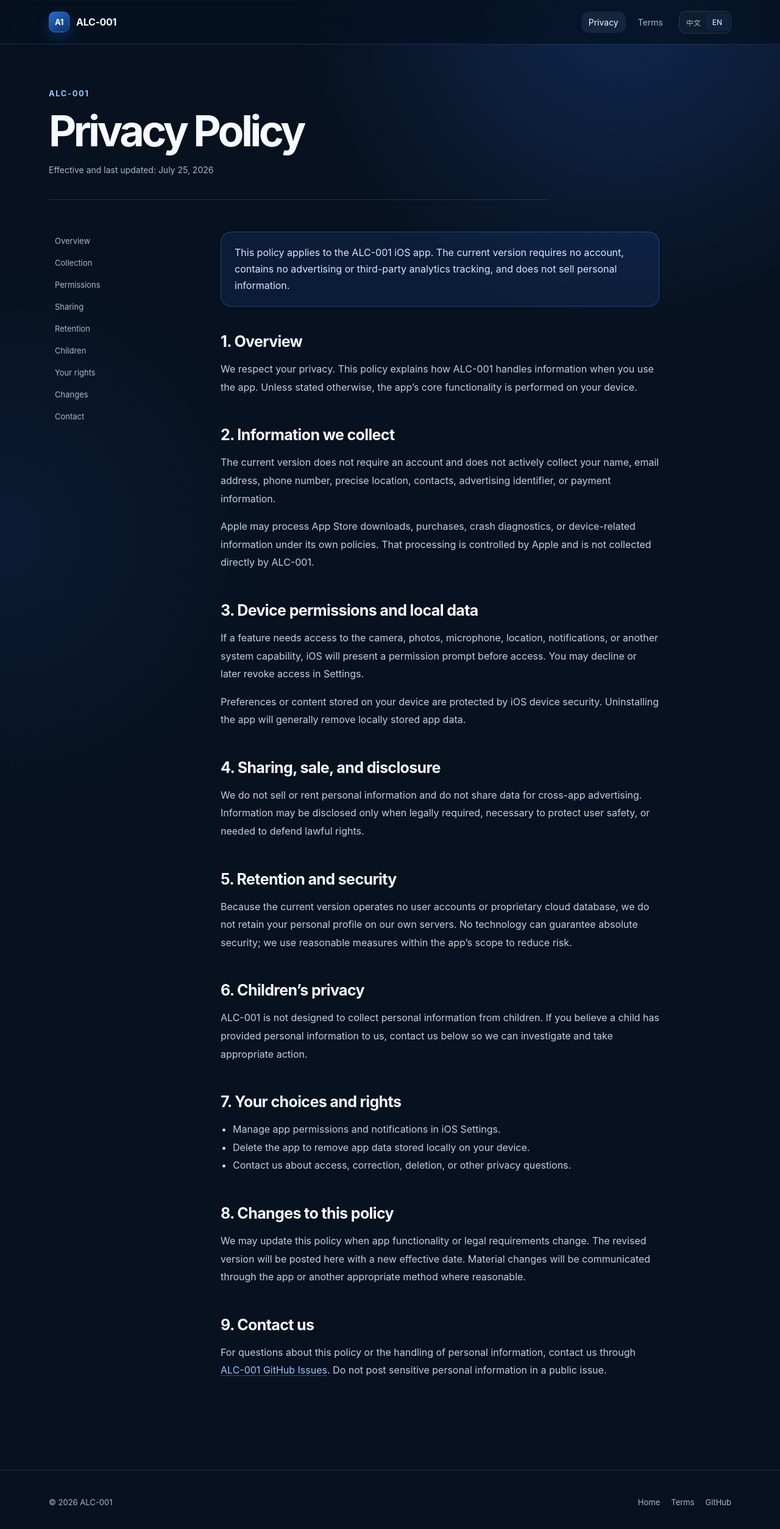
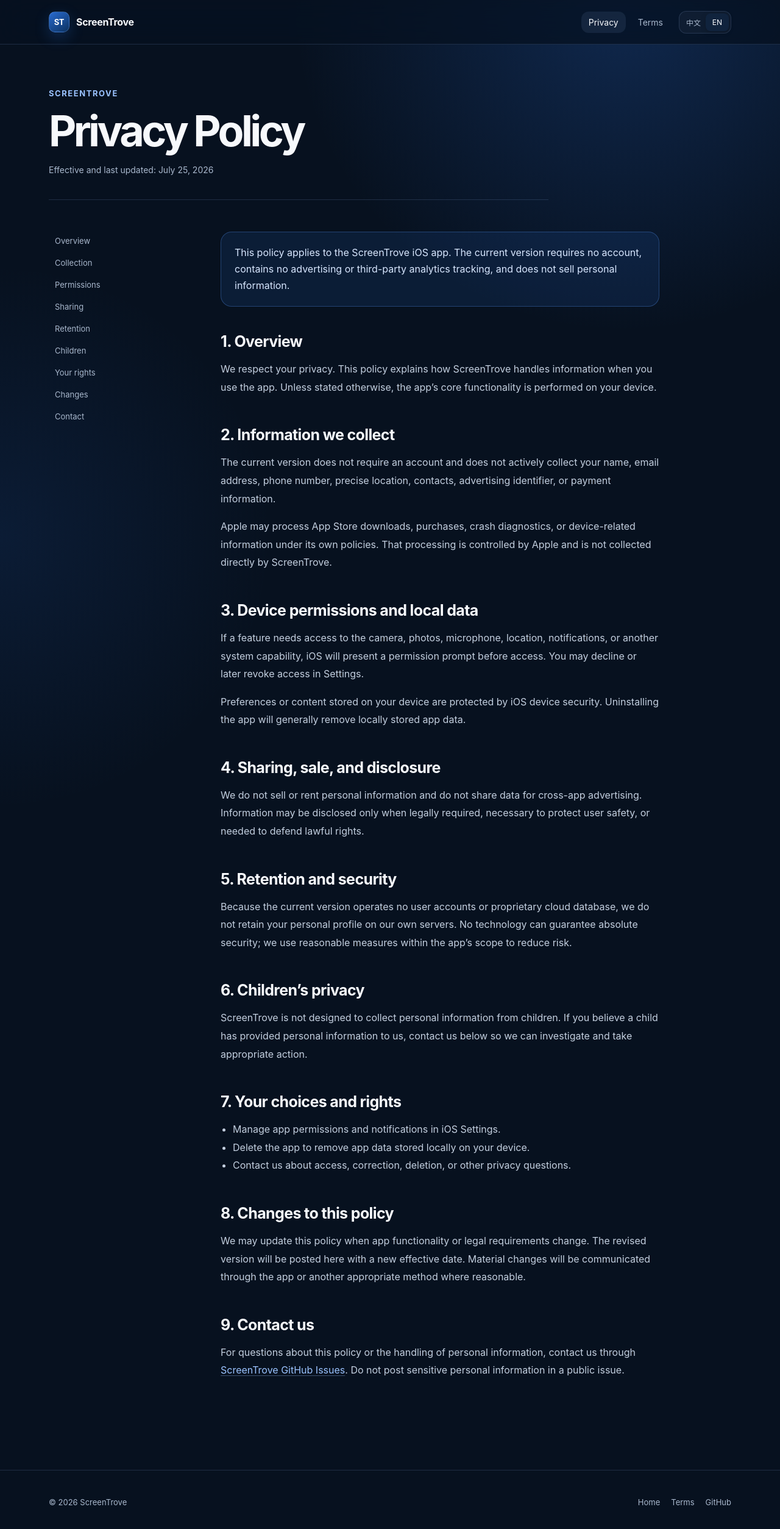
Before and after one commit to MrDynasty/ScreenTrove, a website: page site/privacy/index.html in a window 1280 px wide. Shown: the whole page at 61% size. Drawn offline with Linux system fonts and the light colour scheme.

Commit message:
Rename privacy policy to ScreenTrove

```diff
--- a/site/privacy/index.html
+++ b/site/privacy/index.html
@@ -4,8 +4,8 @@
     <meta charset="utf-8">
     <meta name="viewport" content="width=device-width, initial-scale=1">
     <meta name="theme-color" content="#07111f">
-    <meta name="description" content="ALC-001 隐私政策 / Privacy Policy">
-    <title>隐私政策 · ALC-001</title>
+    <meta name="description" content="屏藏（ScreenTrove）隐私政策 / Privacy Policy">
+    <title>隐私政策 · ScreenTrove</title>
     <link rel="icon" href="../assets/favicon.svg" type="image/svg+xml">
     <link rel="stylesheet" href="../assets/styles.css">
     <script src="../assets/site.js" defer></script>
@@ -13,8 +13,8 @@
   <body>
     <header class="site-header">
       <div class="shell header-inner">
-        <a class="brand" href="../" aria-label="ALC-001 首页">
-          <span class="brand-mark" aria-hidden="true">A1</span><span>ALC-001</span>
+        <a class="brand" href="../" aria-label="ScreenTrove 首页">
+          <span class="brand-mark" aria-hidden="true">ST</span><span>ScreenTrove</span>
         </a>
         <div class="header-actions">
           <a class="nav-link" href="../privacy/" aria-current="page"><span data-lang="zh">隐私政策</span><span data-lang="en">Privacy</span></a>
@@ -29,7 +29,7 @@
 
     <main class="shell legal-main">
       <header class="legal-header">
-        <p class="eyebrow">ALC-001</p>
+        <p class="eyebrow">ScreenTrove</p>
         <h1><span data-lang="zh">隐私政策</span><span data-lang="en">Privacy Policy</span></h1>
         <p class="updated"><span data-lang="zh">生效及更新日期：2026 年 7 月 25 日</span><span data-lang="en">Effective and last updated: July 25, 2026</span></p>
       </header>
@@ -48,24 +48,24 @@
         </nav>
 
         <article class="legal-content">
-          <p class="notice" data-lang="zh">本政策适用于 ALC-001 iOS 应用。当前版本无需账号，不包含广告或第三方分析追踪，也不会出售个人信息。</p>
-          <p class="notice" data-lang="en">This policy applies to the ALC-001 iOS app. The current version requires no account, contains no advertising or third-party analytics tracking, and does not sell personal information.</p>
+          <p class="notice" data-lang="zh">本政策适用于“屏藏”iOS 应用。当前版本无需账号，不包含广告或第三方分析追踪，也不会出售个人信息。</p>
+          <p class="notice" data-lang="en">This policy applies to the ScreenTrove iOS app. The current version requires no account, contains no advertising or third-party analytics tracking, and does not sell personal information.</p>
 
           <section class="legal-section" id="overview">
             <h2><span data-lang="zh">1. 概述</span><span data-lang="en">1. Overview</span></h2>
-            <p data-lang="zh">我们重视你的隐私。本政策说明 ALC-001 在你使用应用时如何处理信息。除非本政策另有说明，应用的核心功能在你的设备上完成。</p>
-            <p data-lang="en">We respect your privacy. This policy explains how ALC-001 handles information when you use the app. Unless stated otherwise, the app’s core functionality is performed on your device.</p>
+            <p data-lang="zh">我们重视你的隐私。本政策说明“屏藏”在你使用应用时如何处理信息。除非本政策另有说明，应用的核心功能在你的设备上完成。</p>
+            <p data-lang="en">We respect your privacy. This policy explains how ScreenTrove handles information when you use the app. Unless stated otherwise, the app’s core functionality is performed on your device.</p>
           </section>
 
           <section class="legal-section" id="collection">
             <h2><span data-lang="zh">2. 我们收集的信息</span><span data-lang="en">2. Information we collect</span></h2>
             <div data-lang="zh">
               <p>当前版本不要求你注册账号，也不主动收集姓名、邮箱、电话号码、精确位置、通讯录、广告标识符或支付信息。</p>
-              <p>Apple 可能根据其自身政策处理 App Store 下载、购买、崩溃诊断或设备相关信息。此类处理由 Apple 控制，不由 ALC-001 直接收集。</p>
+              <p>Apple 可能根据其自身政策处理 App Store 下载、购买、崩溃诊断或设备相关信息。此类处理由 Apple 控制，不由“屏藏”直接收集。</p>
             </div>
             <div data-lang="en">
               <p>The current version does not require an account and does not actively collect your name, email address, phone number, precise location, contacts, advertising identifier, or payment information.</p>
-              <p>Apple may process App Store downloads, purchases, crash diagnostics, or device-related information under its own policies. That processing is controlled by Apple and is not collected directly by ALC-001.</p>
+              <p>Apple may process App Store downloads, purchases, crash diagnostics, or device-related information under its own policies. That processing is controlled by Apple and is not collected directly by ScreenTrove.</p>
             </div>
           </section>
 
@@ -95,8 +95,8 @@
 
           <section class="legal-section" id="children">
             <h2><span data-lang="zh">6. 未成年人隐私</span><span data-lang="en">6. Children’s privacy</span></h2>
-            <p data-lang="zh">ALC-001 不以收集未成年人个人信息为目的。如果你认为未成年人向我们提供了个人信息，请通过下方方式联系我们，我们会核实并采取适当措施。</p>
-            <p data-lang="en">ALC-001 is not designed to collect personal information from children. If you believe a child has provided personal information to us, contact us below so we can investigate and take appropriate action.</p>
+            <p data-lang="zh">“屏藏”不以收集未成年人个人信息为目的。如果你认为未成年人向我们提供了个人信息，请通过下方方式联系我们，我们会核实并采取适当措施。</p>
+            <p data-lang="en">ScreenTrove is not designed to collect personal information from children. If you believe a child has provided personal information to us, contact us below so we can investigate and take appropriate action.</p>
           </section>
 
           <section class="legal-section" id="rights">
@@ -125,8 +125,8 @@
 
           <section class="legal-section" id="contact">
             <h2><span data-lang="zh">9. 联系我们</span><span data-lang="en">9. Contact us</span></h2>
-            <p data-lang="zh">如对本政策或个人信息处理有疑问，请通过 <a class="inline-link" href="https://github.com/MrDynasty/alc/issues">ALC-001 GitHub Issues</a> 联系我们。请勿在公开 Issue 中提交敏感个人信息。</p>
-            <p data-lang="en">For questions about this policy or the handling of personal information, contact us through <a class="inline-link" href="https://github.com/MrDynasty/alc/issues">ALC-001 GitHub Issues</a>. Do not post sensitive personal information in a public issue.</p>
+            <p data-lang="zh">如对本政策或个人信息处理有疑问，请通过 <a class="inline-link" href="https://github.com/MrDynasty/alc/issues">屏藏 GitHub Issues</a> 联系我们。请勿在公开 Issue 中提交敏感个人信息。</p>
+            <p data-lang="en">For questions about this policy or the handling of personal information, contact us through <a class="inline-link" href="https://github.com/MrDynasty/alc/issues">ScreenTrove GitHub Issues</a>. Do not post sensitive personal information in a public issue.</p>
           </section>
         </article>
       </div>
@@ -134,7 +134,7 @@
 
     <footer class="site-footer">
       <div class="shell footer-inner">
-        <span>© <span data-year></span> ALC-001</span>
+        <span>© <span data-year></span> ScreenTrove</span>
         <div class="footer-links"><a href="../">Home</a><a href="../terms/">Terms</a><a href="https://github.com/MrDynasty/alc/issues">GitHub</a></div>
       </div>
     </footer>
```
